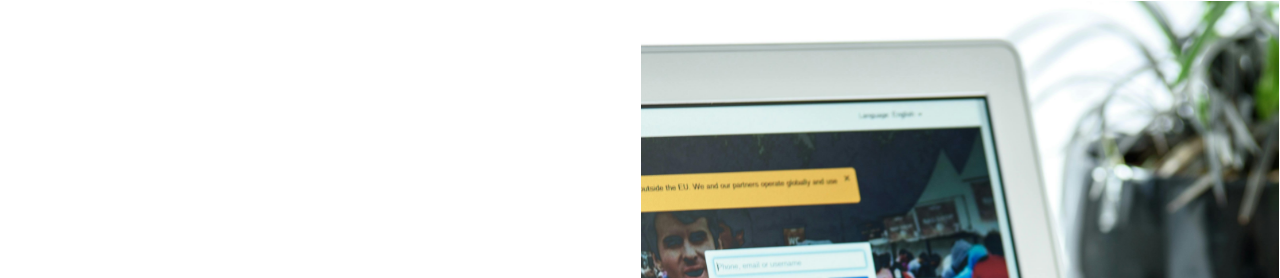
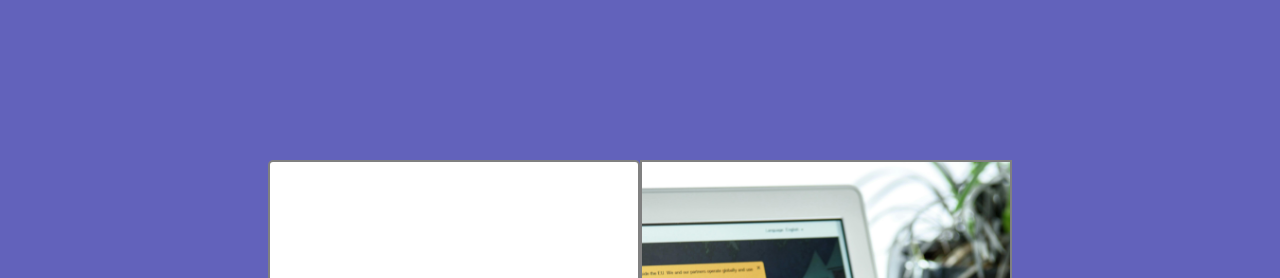
Before and after one commit to jeyamaniScripts/login-page, a plain HTML site: page index.html in a window 1280 px wide. Shown: the top 278 px of the page. Drawn offline with Linux system fonts and the light colour scheme.

Commit message:
add css edit

```diff
--- a/card.css
+++ b/card.css
@@ -5,7 +5,9 @@ body {
   margin: 0px;
   font-size: 1rem;
   text-align: center;
-  /* height: 100vh; */
+  height: 100vh;
+  padding: 20px;
+  background:rgba(79, 79, 179, 0.892);
 }
 section {
   display: flex;
@@ -28,6 +30,8 @@ a {
   justify-content: center;
   /* background-color: aqua; */
   padding: 0 0.25em 2em;
+  border: 2px solid gray;
+  background-color: white;
 }
 .top-text {
   order: -1;
@@ -64,6 +68,10 @@ h1 + p {
   padding: 1em 2em;
   align-items: center;
   min-height: 50vh;
+  background: white;
+
+  border: 2px solid gray;
+  border-radius: 5px;
 }
 h2 {
   padding: 0.5em;
@@ -93,7 +101,7 @@ input,
   margin-left: 20px;
 }
 input:focus {
-  /* border: none; */
+  border: none;
   /* border: gray 2px solid; */
   /* scale: 10px;
   transform: scale(1.1); */
@@ -153,12 +161,15 @@ strong {
 @media (min-width: 600px) {
   body {
     display: flex;
+    justify-content: center;
+    align-items: center;
   }
   .intro-content,
   .main-content {
     /* min-width: 50vw; */
-    width: 50%;
-    min-height: 100vh;
+
+    width: 30%;
+    min-height: 60vh;
   }
   .main-content {
     justify-content: center;
```
